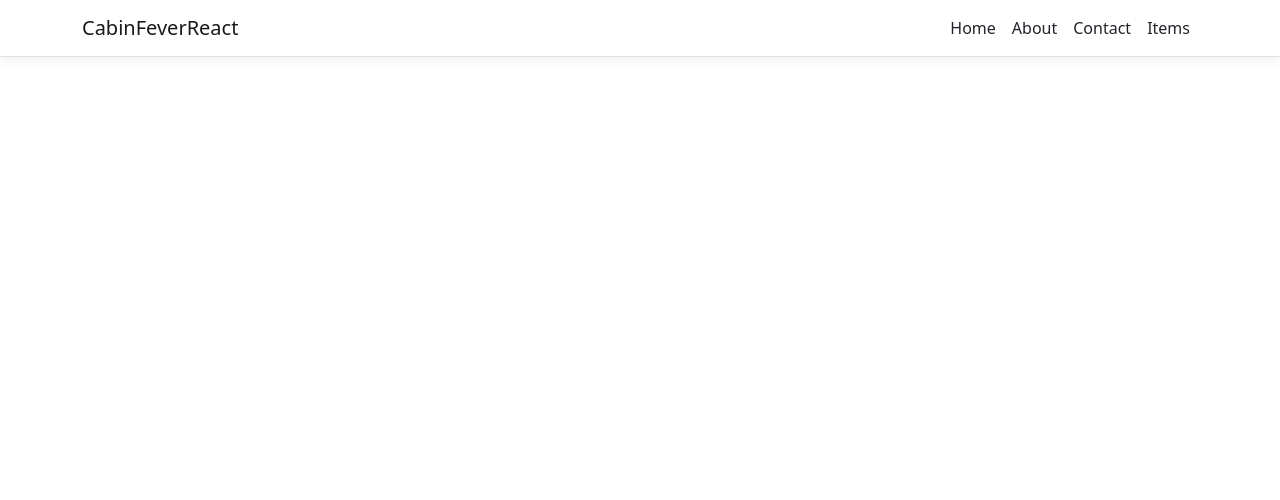
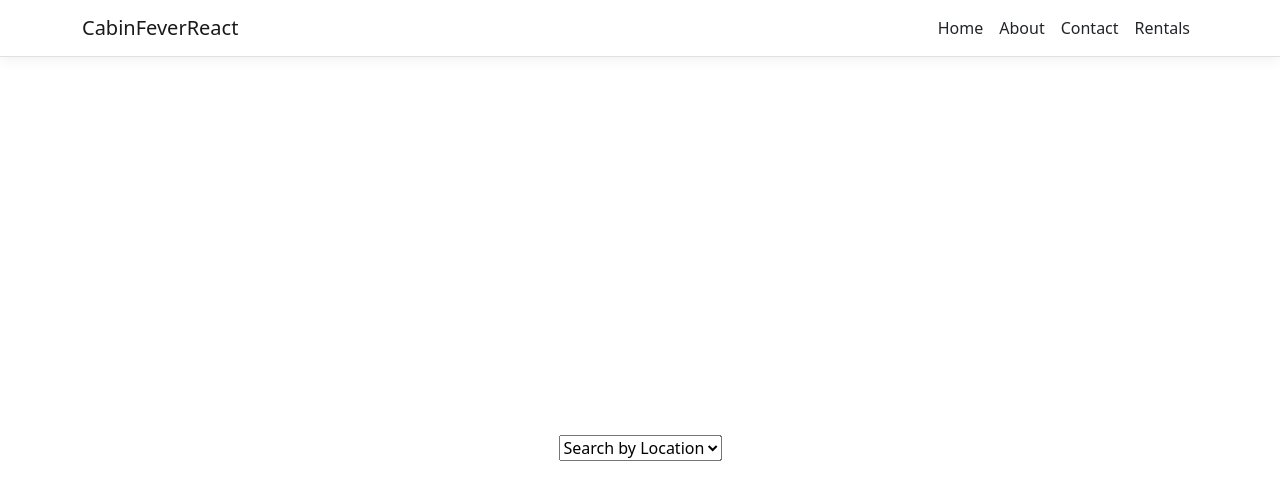
Before and after one commit to gaukje/CabinFeverReact, a React (Create React App) app in the folder CabinFeverReact/ClientApp/: page /Items/Rentals in a window 1280 px wide. Shown: the top 500 px of the page. Built offline with nearby package versions, Linux system fonts and the light colour scheme.

Commit message:
Lagt til ts fil til item og service mappe med itemService.

```diff
--- a/CabinFeverReact/ClientApp/src/App.js
+++ b/CabinFeverReact/ClientApp/src/App.js
@@ -5,7 +5,7 @@ import NavMenu from './components/NavMenu';
 import Home from './components/pages/Home';
 import About from './components/pages/About';
 import Contact from './components/pages/Contact';
-import Item from './components/Items/Item';
+import Rentals from './components/Items/Rentals';
 import './custom.css';
 
 const App = () => {
@@ -16,7 +16,7 @@ const App = () => {
                 <Route path="/" element={<Home />} />
                 <Route path="/pages/about" element={<About />} />
                 <Route path="/pages/contact" element={<Contact />} />
-                <Route path="/Items/Item" element={<Item /> } />
+                <Route path="/Items/Rentals" element={<Rentals /> } />
                 {/* Add more routes as needed */}
             </Routes>
         </div>
--- /dev/null
+++ b/CabinFeverReact/ClientApp/src/components/Items/Rentals.js
@@ -0,0 +1,85 @@
+import React, { useState } from 'react';
+
+const Rentals = () => {
+    // Mock data for testing
+    const itemsList = [
+        // Your item data here
+    ];
+
+    // State for selected location
+    const [selectedLocation, setSelectedLocation] = useState('');
+
+    // Function to handle location search
+    const handleLocationSearch = (e) => {
+        const location = e.target.value;
+        setSelectedLocation(location);
+        searchLocation(location);
+    };
+
+    // Function to filter items by location
+    const searchLocation = (location) => {
+        const itemContainer = document.getElementById('itemContainer');
+        const items = itemContainer.getElementsByClassName('item');
+
+        // Hide all items
+        Array.from(items).forEach((item) => {
+            item.style.display = 'none';
+        });
+
+        // Show items based on the selected location
+        if (location === 'All') {
+            Array.from(items).forEach((item) => {
+                item.style.display = 'block';
+            });
+        } else {
+            const selectedItems = itemContainer.querySelectorAll(`[data-location="${location}"]`);
+            Array.from(selectedItems).forEach((item) => {
+                item.style.display = 'block';
+            });
+        }
+
+        // If no items are visible after filtering, show the no items message
+        const itemEmpty = document.getElementById('itemEmpty');
+        itemEmpty.style.display = itemContainer.querySelectorAll('.item:visible').length === 0 ? 'block' : 'none';
+    };
+
+    return (
+        <div>
+            {/* Banner */}
+            <div className="banner-secondary">
+                {/* Your banner content */}
+            </div>
+
+            {/* Location search */}
+            <div className="row">
+                <div className="col-4 d-flex align-items-center justify-content-center position-absolute top-50 start-50 translate-middle mt-5">
+                    <select id="locationSearch" onChange={handleLocationSearch}>
+                        <option value="" selected disabled hidden>
+                            Search by Location
+                        </option>
+                        <option value="All">All</option>
+                        {/* Add other location options */}
+                    </select>
+                </div>
+            </div>
+
+            {/* Item container */}
+            <div className="container my-5">
+                <div className="row row-cols-1 row-cols-md-3 g-4" id="itemContainer">
+                    <p className="d-none" id="itemEmpty">
+                        No items to display.
+                    </p>
+                    {/* Map through itemsList and render items */}
+                    {itemsList.map((item) => (
+                        <div className="item" data-location={item.Location} key={item.Id}>
+                            {/* Render your item card component here or use JSX directly */}
+                            {/* <YourItemCardComponent item={item} /> */}
+                        </div>
+                    ))}
+                </div>
+            </div>
+        </div>
+    );
+};
+
+export default Rentals;
--- a/CabinFeverReact/ClientApp/src/components/NavMenu.js
+++ b/CabinFeverReact/ClientApp/src/components/NavMenu.js
@@ -40,7 +40,7 @@ class NavMenu extends Component {
                                 <NavLink tag={Link} className="text-dark" to="/pages/contact">Contact</NavLink>
                             </NavItem>
                             <NavItem>
-                                <NavLink tag={Link} className="text-dark" to="/Items/Item">Items</NavLink>
+                                <NavLink tag={Link} className="text-dark" to="/Items/Rentals">Rentals</NavLink>
                             </NavItem>
                         </ul>
                     </Collapse>
```
Also changed, not shown: CabinFeverReact/ClientApp/src/components/Items/item.ts (added, +29 -0 lines), CabinFeverReact/ClientApp/src/components/services/ItemService.js (added), 1 other file (tests, documents, lock files or other folders).
